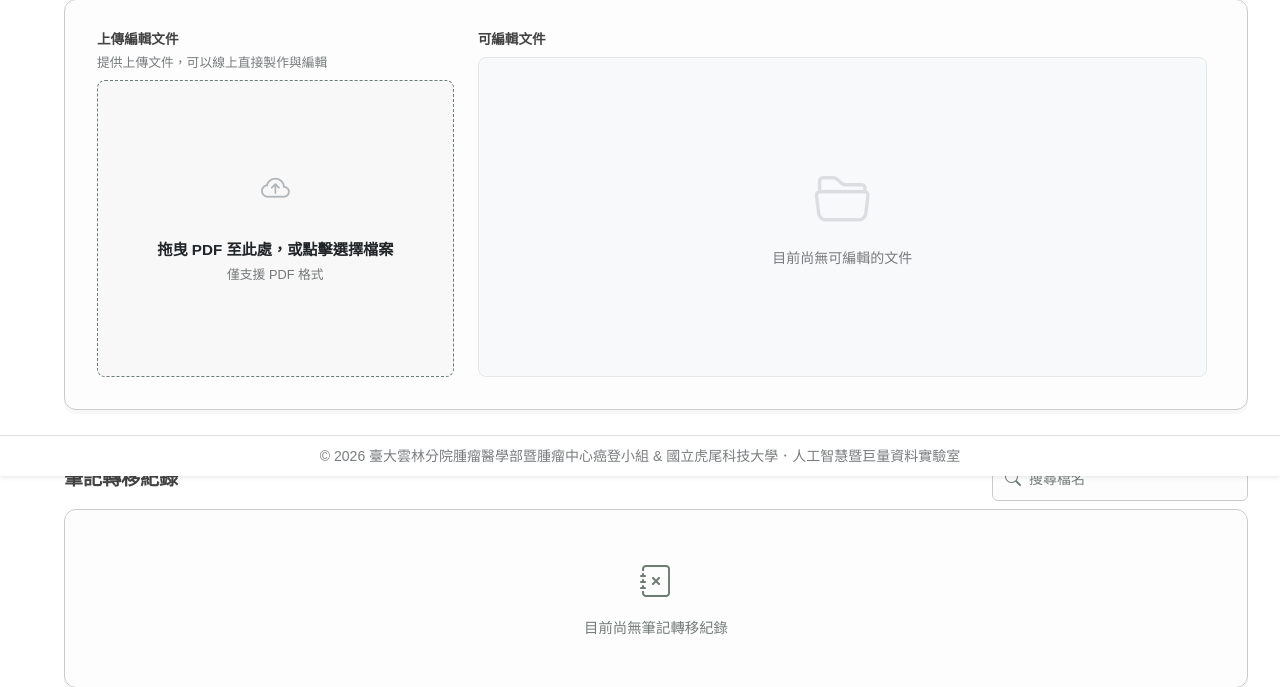
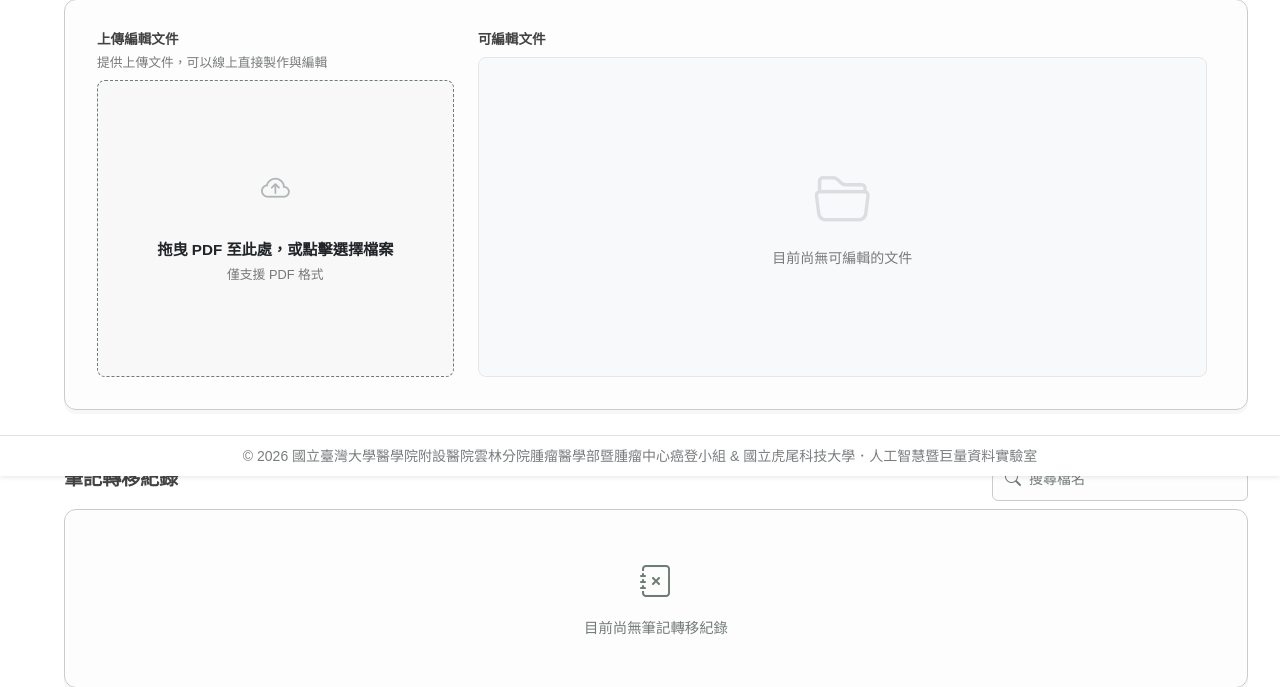
Before and after one commit to YuTzu2003/Notebook-Flask, a Flask app: page / in a window 1280 px wide. Shown: the part 324-1011 px from the top of the page. Run offline with Flask 3, Linux system fonts and the light colour scheme; the visitor is signed in with stand-in values (Sample User, id 1); data that the repository does not hold is empty; some libraries are stand-ins or nearby versions; some web fonts are replaced.

Commit message:
Update footer text by ZXC.

```diff
--- a/templates/base.html
+++ b/templates/base.html
@@ -96,7 +96,7 @@
     <footer class="footer fixed-bottom py-2 bg-white border-top shadow-sm">
         <div class="container text-center">
             <span class="text-muted small">
-                &copy; 2026 臺大雲林分院腫瘤醫學部暨腫瘤中心癌登小組 &amp; 國立虎尾科技大學．人工智慧暨巨量資料實驗室
+                &copy; 2026 國立臺灣大學醫學院附設醫院雲林分院腫瘤醫學部暨腫瘤中心癌登小組 &amp; 國立虎尾科技大學．人工智慧暨巨量資料實驗室
             </span>
         </div>
     </footer>
```
